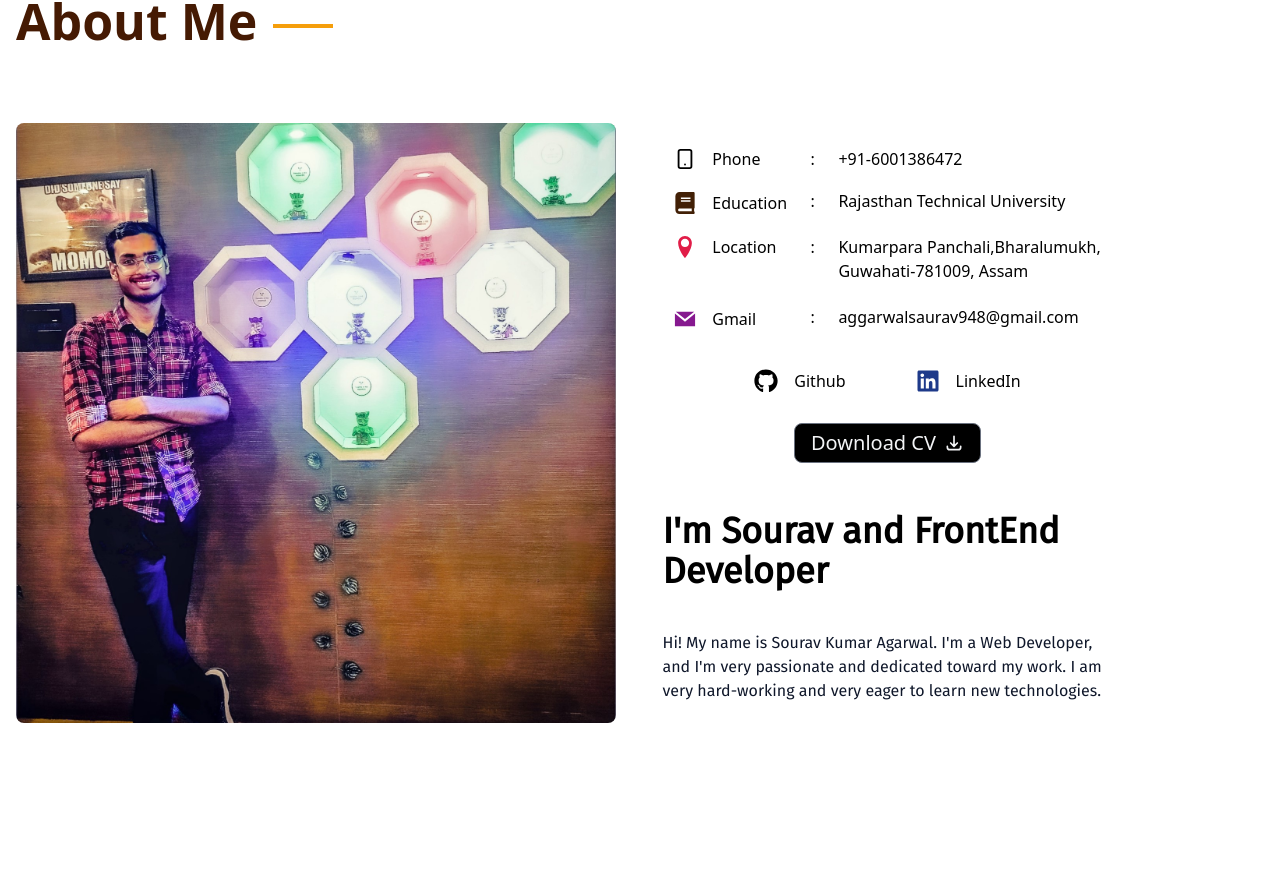
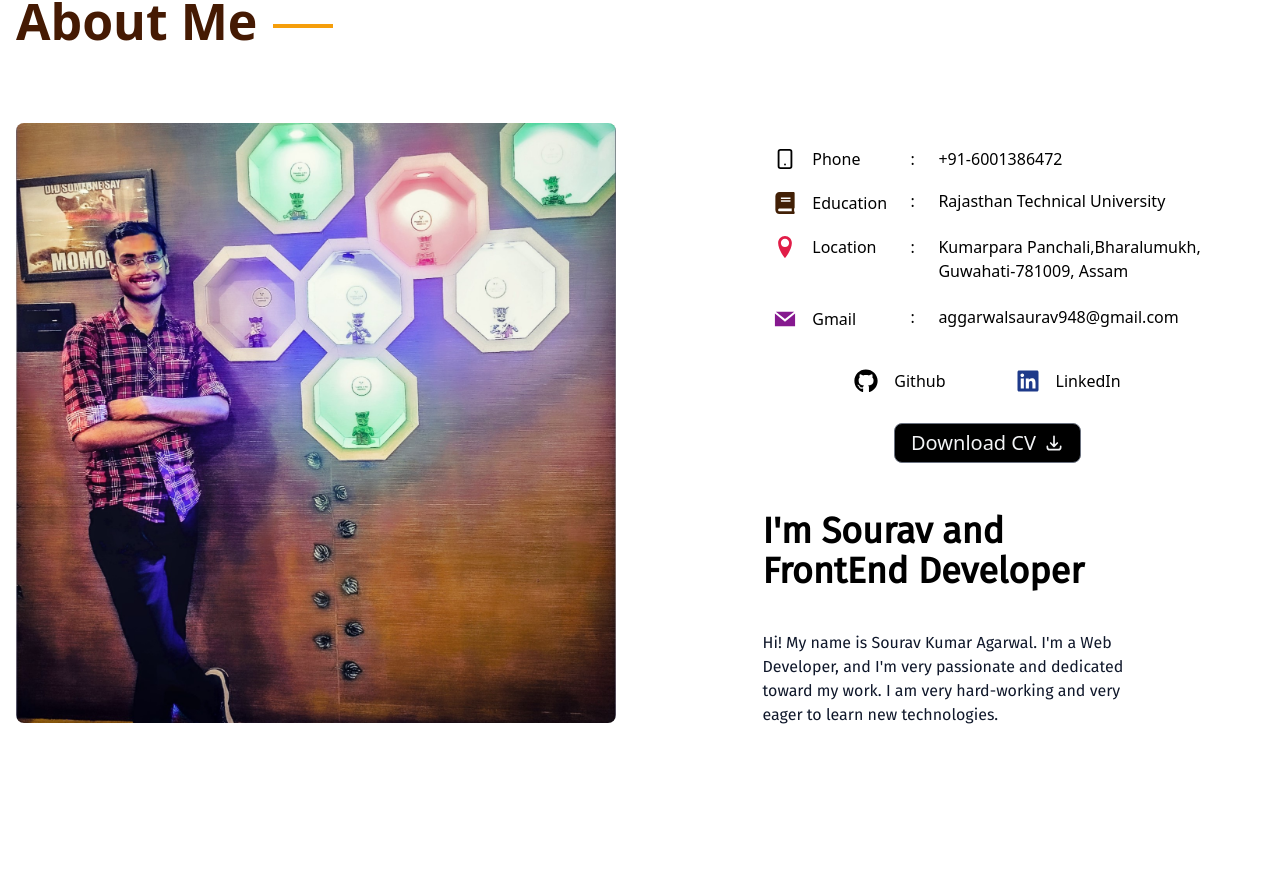
Before and after one commit to SouravKAgarwal/sourav-kr-agarwal, a Next.js app: page / in a window 1280 px wide. Shown: the part 920-1803 px from the top of the page. Built offline with nearby package versions, Linux system fonts and the light colour scheme.

Commit message:
Final fixes

```diff
--- a/pages/about.js
+++ b/pages/about.js
@@ -19,7 +19,7 @@ const About = () => {
                 <Image className='rounded-[8px] md:w-[600px]' src="/aboutme.jpg" width={500} height={750} alt="" />
             </div>
             <div>
-                <div className='flex item-center w-[370px] md:w-[450px] md:mx-[20px] justify-around mt-4'>
+                <div className='flex item-center w-[370px] md:w-[450px] md:mx-[120px] justify-around mt-4'>
                     <div className='flex flex-col gap-[4px]'>
                         <div className='flex my-2 gap-4 items-center font-medium'>
                             <FiSmartphone className='text-blue text-[22px]'/>
@@ -55,7 +55,7 @@ const About = () => {
 
                 </div>
 
-                <div className='flex flex-cols-2 justify-center items-center w-[370px] md:w-[450px] md:mx-[20px] mt-[30px] gap-[70px]'>
+                <div className='flex flex-cols-2 justify-center items-center w-[370px] md:w-[450px] md:mx-[120px] mt-[30px] gap-[70px]'>
                     <div className='flex gap-4 items-center font-medium'>
                         <FaGithub className='text-[black] text-[24px]'/>
                         <Link href="https://github.com/SouravKAgarwal" target='_blank'>
@@ -69,12 +69,12 @@ const About = () => {
                         </Link>
                     </div>
                 </div>
-                <div className='flex flex-cols-1 justify-center items-center w-[370px] md:w-[450px] md:mx-[20px] mt-[30px] gap-[70px]'>
+                <div className='flex flex-cols-1 justify-center items-center w-[370px] md:w-[450px] md:mx-[120px] mt-[30px] gap-[70px]'>
                     <div className='flex gap-4 items-center text-[20px] font-medium'>
                         <Link href='Resume.pdf' download className='btn flex border border-[#6b7280] px-4 py-1 text-[#f3f4f6] rounded-[8px] items-center gap-2 hover:bg-[#d4d4d8] hover:text-black transition duration-200'>Download CV<HiOutlineDownload /></Link>
                     </div>
                 </div>
-                <div className='max-w-[450px] md:mx-[20px]'>
+                <div className='max-w-[450px] md:mx-[120px]'>
                     <h2 className='font-bold mt-12 mb-10'>I'm Sourav and FrontEnd Developer</h2>
                     <p className='text-[#0f172a]'>Hi! My name is Sourav Kumar Agarwal. I'm a Web Developer, and I'm very passionate and dedicated toward my work. I am very hard-working and very eager to learn new technologies.</p>
                 </div>
```
